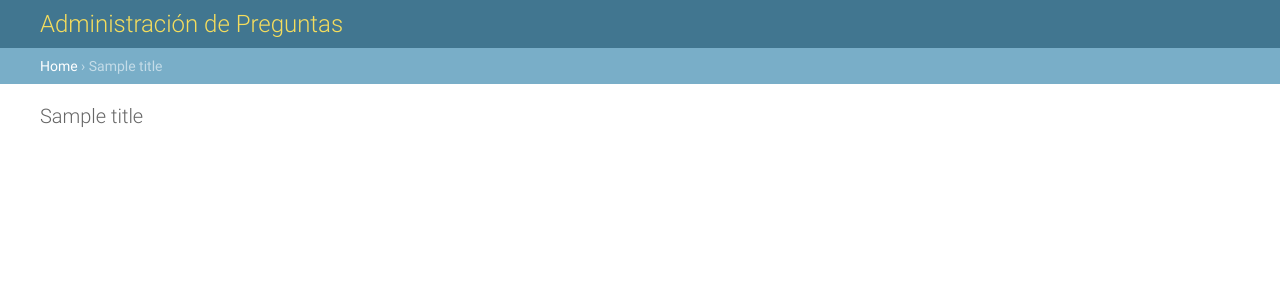
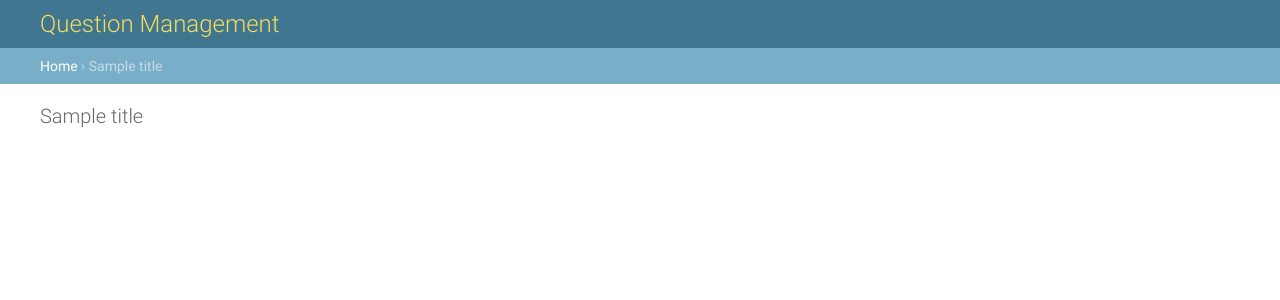
Before and after one commit to hopechan/django-blog, a Django app: template templates/admin/base_site.html in a window 1280 px wide. Shown: the top 300 px of the page. Run offline with Django 3.2, Linux system fonts and the light colour scheme; the template is opened without the code that fills it: most values are stand-ins (such as "Sample title", 1, 10 or a date in 2020).

Commit message:
admin site translated into english

```diff
--- a/templates/admin/base_site.html
+++ b/templates/admin/base_site.html
@@ -3,7 +3,7 @@
 {% block title %}{{ title }} | {{ site_title|default:_('Django site admin') }}{% endblock %}
 
 {% block branding %}
-<h1 id="site-name"><a href="{% url 'admin:index' %}">Administración de Preguntas</a></h1>
+<h1 id="site-name"><a href="{% url 'admin:index' %}">Question Management</a></h1>
 {% endblock %}
 
 {% block nav-global %}{% endblock %}
```
